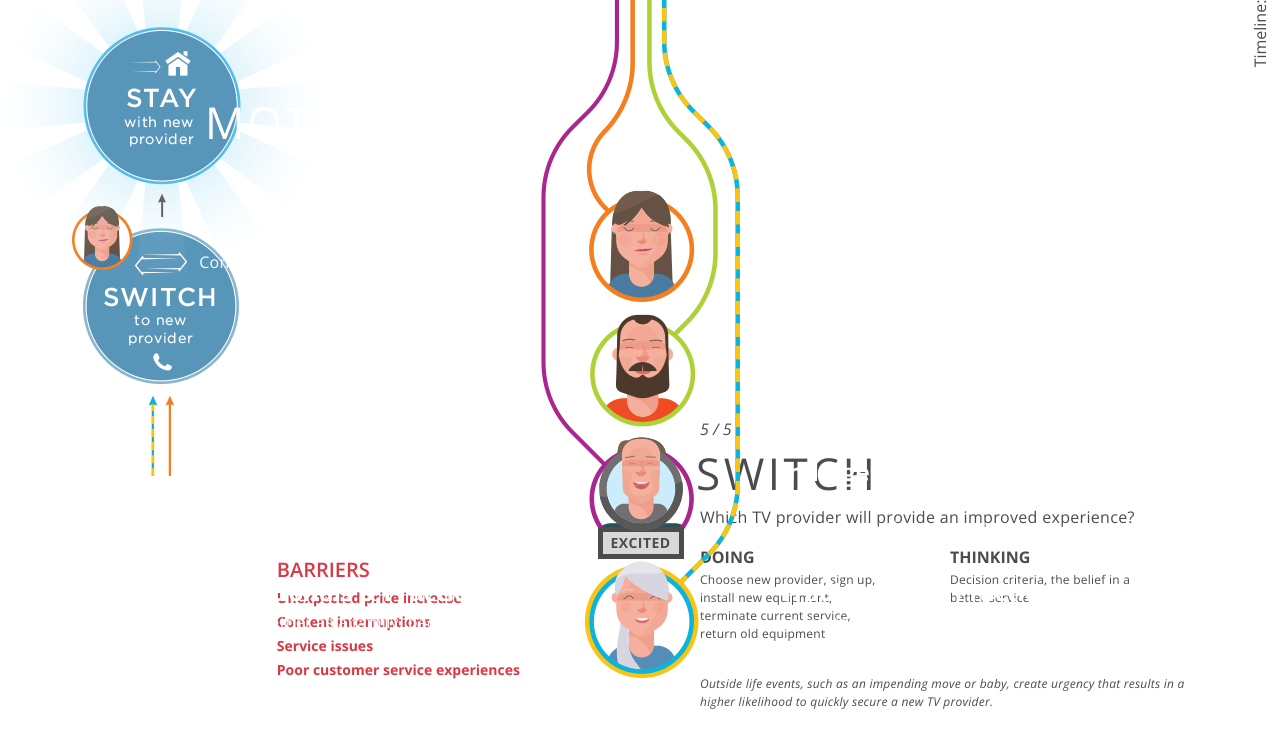
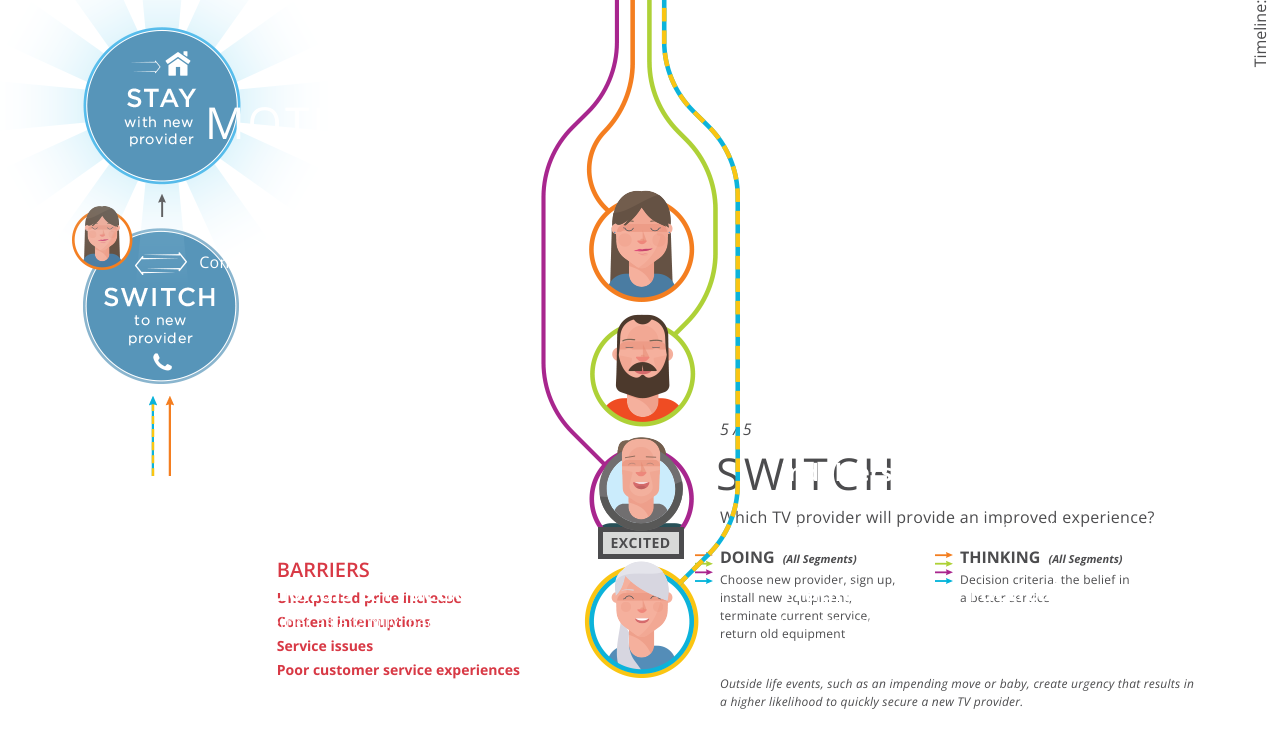
Before and after one commit to EggStrategy/dish-path-purchase, a PHP site: template views/stage-5.php in a window 1280 px wide. Shown: the top 748 px of the page. Run offline with PHP 8.4, Linux system fonts and the light colour scheme; the template is opened without the code that fills it, so the values that code supplies are empty.

Commit message:
All segments label/arrows

```diff
--- a/assets/css/application.css
+++ b/assets/css/application.css
@@ -158,7 +158,6 @@ em {
   list-style: decimal;
 }
 
-/* $sprite: image-url("sprite.svg"); */
 [class*="icon-"] {
   display: inline-block;
 }
@@ -262,6 +261,12 @@ em {
 
 [class*="arrow-"] {
   display: inline-block;
+}
+
+.arrows-all {
+  width: 18px;
+  height: 33px;
+  background: url('/assets/images/arrows-all.svg?1409113173') no-repeat;
 }
 
 .arrow-up-full-view {
@@ -1038,12 +1043,19 @@ html, body {
   padding-top: 20px;
 }
 .doing-thinking .col {
+  position: relative;
   float: left;
   width: 50%;
   padding-right: 60px;
 }
 .doing-thinking h3 {
   margin-bottom: 6px;
+}
+.doing-thinking h3 .label-all {
+  margin-left: 4px;
+  font-size: 11px;
+  font-style: italic;
+  text-transform: none;
 }
 .doing-thinking p {
   font-size: 12px;
@@ -1051,6 +1063,11 @@ html, body {
   line-height: 18px;
   line-height: 1.125rem;
   margin-bottom: 12px;
+}
+.doing-thinking .arrows-all {
+  position: absolute;
+  top: 3px;
+  left: -25px;
 }
 
 .doing-thinking li {
@@ -1065,7 +1082,7 @@ html, body {
 .doing-thinking [class*="arrow-"] {
   position: absolute;
   top: 4px;
-  left: -36px;
+  left: -38px;
 }
 
 #fp-nav {
@@ -1335,7 +1352,7 @@ html, body {
 }
 
 .full-view {
-  background: #6c6c6c url('/assets/images/bg-full-view-gradient.jpg?1408720503') repeat-x left top;
+  background: #6c6c6c url('/assets/images/bg-full-view-gradient.jpg?1409091743') repeat-x left top;
 }
 
 .full-fountain {
@@ -1345,7 +1362,7 @@ html, body {
   right: 0;
   width: 100%;
   height: 100%;
-  background: url('/assets/images/bg-full-view.jpg?1408720284') no-repeat center top;
+  background: url('/assets/images/bg-full-view.jpg?1409091682') no-repeat center top;
 }
 
 .full-view-left,
@@ -1665,6 +1682,7 @@ html, body {
 
 .stage-5 .stage-right {
   padding-top: 28px;
+  padding-left: 80px;
   border: none;
 }
 
--- a/assets/sass/global/_icons.scss
+++ b/assets/sass/global/_icons.scss
@@ -115,6 +115,12 @@
   display: inline-block;
 }
 
+.arrows-all {
+  width: 18px;
+  height: 33px;
+  background: $arrows-all no-repeat;
+}
+
 .arrow-up-full-view {
   width: 115px;
   height: 115px;
--- a/assets/sass/global/_images.scss
+++ b/assets/sass/global/_images.scss
@@ -1,5 +1,3 @@
-
-/* $sprite: image-url("sprite.svg"); */
 
 $icon-recommendations: image-url("icon-recommendations.png");
 $icon-close: image-url("icon-close.svg");
@@ -33,21 +31,18 @@ $paths-circles-s4: image-url("paths-circles-s4.png");
 $circles-s5: image-url("circles-s5.png");
 
 
-
+// Arrows
 
 $arrows: image-url("arrows.svg");
-
+$arrows-all: image-url("arrows-all.svg");
 $arrow-triggers: image-url("arrow-triggers.png");
-
 $arrow-down-s1: image-url("arrow-down-s1.png");
-
 $arrow-left-purple-s3: image-url("arrow-left-purple-s3.png");
-
 $arrows-s5: image-url("arrows-s5.png");
-
 $arrow-up-full-view: image-url("arrow-up-full-view.png");
 
 
+// Backgrounds
 
 $bg-s1: image-url("bg-s1.png");
 $bg-s2: image-url("bg-s2.png");
--- a/assets/sass/sections/_stage-5.scss
+++ b/assets/sass/sections/_stage-5.scss
@@ -15,6 +15,7 @@
 
 .stage-5 .stage-right {
   padding-top: 28px;
+  padding-left: 80px;
   border: none
 }
 
--- a/assets/sass/stage/_right.scss
+++ b/assets/sass/stage/_right.scss
@@ -13,6 +13,7 @@
   padding-top: 20px;
 
   .col {
+    position: relative;
     float: left;
     width: 50%;
     padding-right: 60px;
@@ -20,12 +21,25 @@
 
   h3 {
     margin-bottom: 6px;
+
+    .label-all {
+      margin-left: 4px;
+      font-size: 11px;
+      font-style: italic;
+      text-transform: none;
+    }
   }
 
   p {
     @include font-size(12px);
     @include line-height(18px);
     margin-bottom: 12px;
+  }
+
+  .arrows-all {
+    position: absolute;
+    top: 3px;
+    left: -25px;
   }
 }
 
@@ -39,5 +53,5 @@
 .doing-thinking [class*="arrow-"] {
   position: absolute;
   top: 4px;
-  left: -36px;
+  left: -38px;
 }
--- a/views/stage-2.php
+++ b/views/stage-2.php
@@ -37,7 +37,8 @@
     <div class="doing-thinking">
 
       <div class="col doing">
-        <h3>Doing</h3>
+        <div class="arrows-all"></div>
+        <h3>Doing <span class="label-all">(All Segments)</span></h3>
         <p>Identify all available options</p>
 
         <ul>
@@ -51,7 +52,8 @@
       </div>
 
       <div class="col thinking">
-        <h3>Thinking</h3>
+        <div class="arrows-all"></div>
+        <h3>Thinking <span class="label-all">(All Segments)</span></h3>
         <p>Sub-category, provider availability and reliability</p>
       </div>
 
--- a/views/stage-3.php
+++ b/views/stage-3.php
@@ -43,7 +43,8 @@
     <div class="doing-thinking">
 
       <div class="col doing">
-        <h3>Doing</h3>
+        <div class="arrows-all"></div>
+        <h3>Doing <span class="label-all">(All Segments)</span></h3>
         <p>Diligently & thoroughly compare providers & packages</p>
 
         <ul>
@@ -55,7 +56,8 @@
       </div>
 
       <div class="col thinking">
-        <h3>Thinking</h3>
+        <div class="arrows-all"></div>
+        <h3>Thinking <span class="label-all">(All Segments)</span></h3>
         <p>Sub-category, provider availability and reliability</p>
 
         <ul>
--- a/views/stage-4.php
+++ b/views/stage-4.php
@@ -38,7 +38,8 @@
     <div class="doing-thinking">
 
       <div class="col doing">
-        <h3>Doing</h3>
+        <div class="arrows-all"></div>
+        <h3>Doing <span class="label-all">(All Segments)</span></h3>
         <p>Negotiate with current provider and / or experiment with alternative solutions</p>
 
         <ul>
@@ -50,7 +51,8 @@
       </div>
 
       <div class="col thinking">
-        <h3>Thinking</h3>
+        <div class="arrows-all"></div>
+        <h3>Thinking <span class="label-all">(All Segments)</span></h3>
         <p>Getting more or paying less</p>
       </div>
 
--- a/views/stage-5.php
+++ b/views/stage-5.php
@@ -42,12 +42,14 @@
     <div class="doing-thinking">
 
       <div class="col doing">
-        <h3>Doing</h3>
+        <div class="arrows-all"></div>
+        <h3>Doing <span class="label-all">(All Segments)</span></h3>
         <p>Choose new provider, sign up, install new equipment, terminate current service, return old equipment</p>
       </div>
 
       <div class="col thinking">
-        <h3>Thinking</h3>
+        <div class="arrows-all"></div>
+        <h3>Thinking <span class="label-all">(All Segments)</span></h3>
         <p>Decision criteria, the belief in a better service</p>
       </div>
 
```
Also changed, not shown: views/stage-1.php (+4 -3 lines), assets/images/arrows-all.svg (added).
